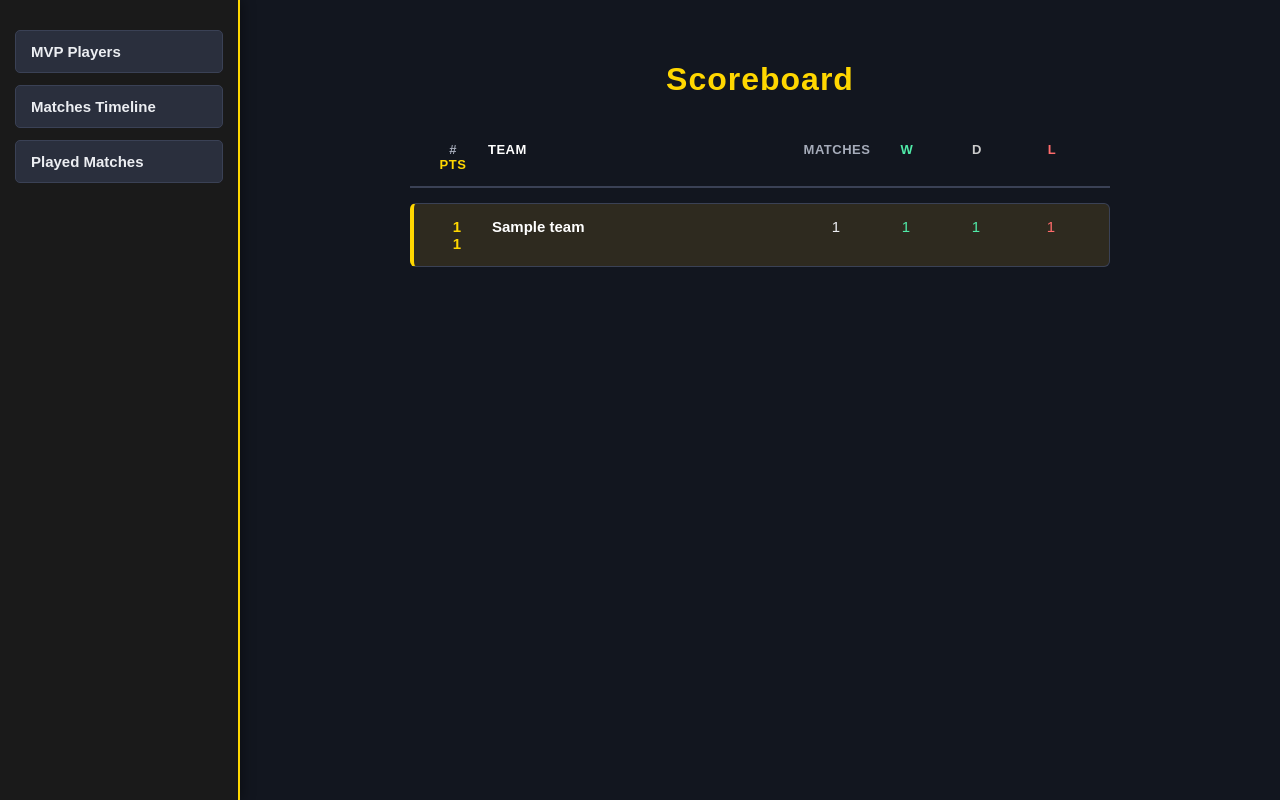
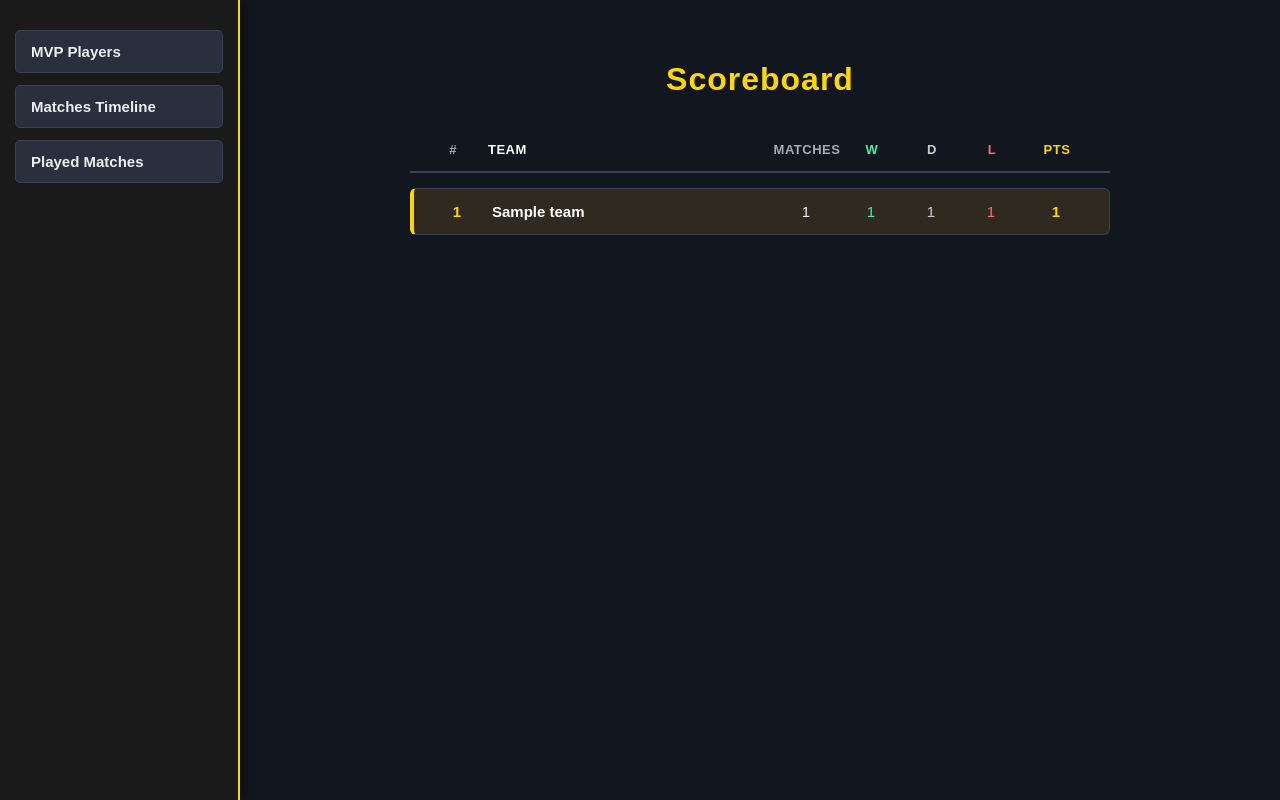
Before and after one commit to youssefosso63-afk/football-scoreboard, a Django app: page / in a window 1280 px wide. Run offline with Django 5.2, Linux system fonts and the light colour scheme; tables that the repository leaves empty hold one stand-in row (values such as "Sample post").

Commit message:
Update scoreboard.html

```diff
--- a/football/vbscores/templates/vb/scoreboard.html
+++ b/football/vbscores/templates/vb/scoreboard.html
@@ -73,7 +73,7 @@
             }
             .scoreboard_row {
                 display: grid;
-                grid-template-columns: 50px 1fr 70px 70px 70px 80px;
+                grid-template-columns: 50px 1fr 70px 60px 60px 60px 70px;
                 align-items: center;
                 padding: 14px 18px;
                 margin-bottom: 10px;
@@ -165,7 +165,7 @@
                     <span class="col_team">{{ score.team.name }}</span>
                     <span class="col_matches">{{ score.matches }}</span>
                     <span class="col_win">{{ score.W }}</span>
-                    <span class="col_win">{{ score.D }}</span>
+                    <span class="col_draw">{{ score.D }}</span>
                     <span class="col_loss">{{ score.L }}</span>
                     <span class="col_pts">{{ score.pts }}</span>
                 </li>
```
